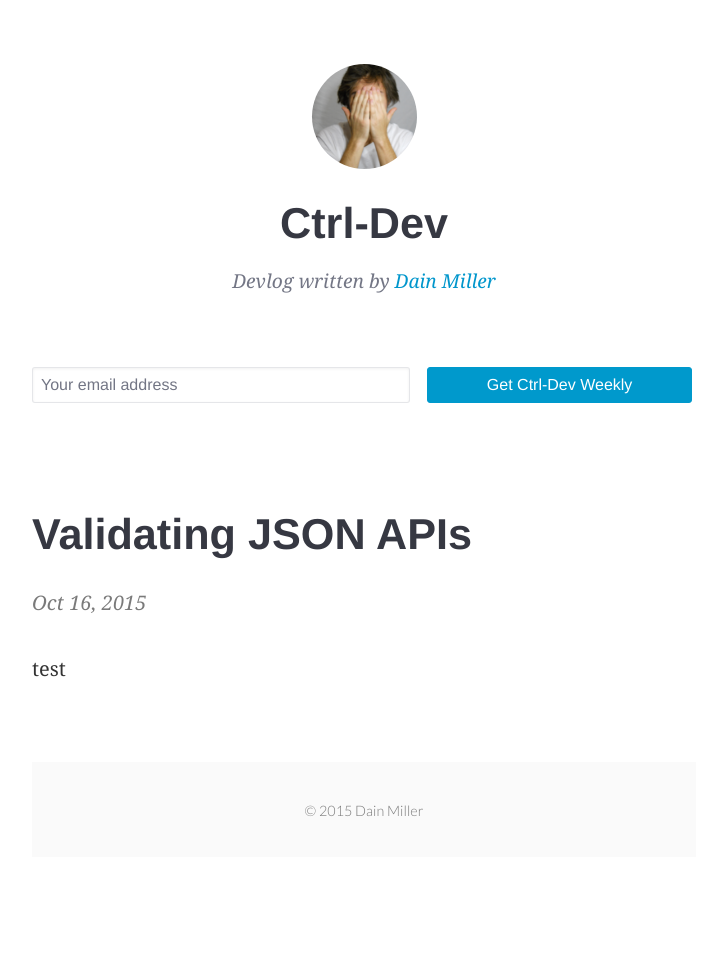
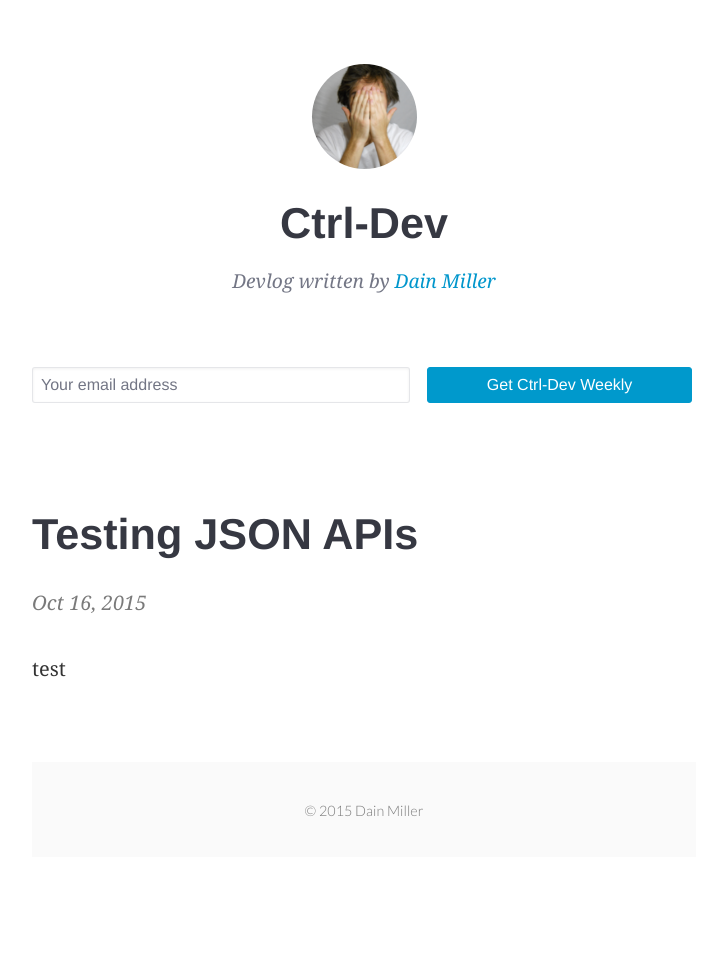
Before and after one commit to mraiur/dainmiller.github.io, a Jekyll site: the page built from _posts/2015-10-16-testing-json-apis.markdown, in a window 1280 px wide. Shown: the whole page, without its empty margins (276-999 px from the left). Built offline with Jekyll 4.4.1, drawn with Linux system fonts in a browser that asks for light colours.

Commit message:
Update 2015-10-16-testing-json-apis.markdown

````diff
--- a/_posts/2015-10-16-testing-json-apis.markdown
+++ b/_posts/2015-10-16-testing-json-apis.markdown
@@ -1,8 +1,8 @@
 ---
 published: true
-title: Validating JSON APIs
+title: Testing JSON APIs
 layout: post
 tags: [json,rspec]
-summary: API schema testing using ```json_matchers```.
+summary: Testing JSON schema using RSpec's ```json_matchers```.
 ---
 test
````
